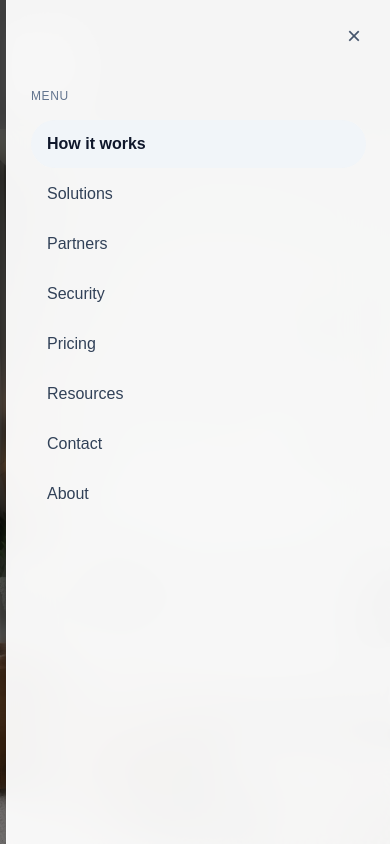
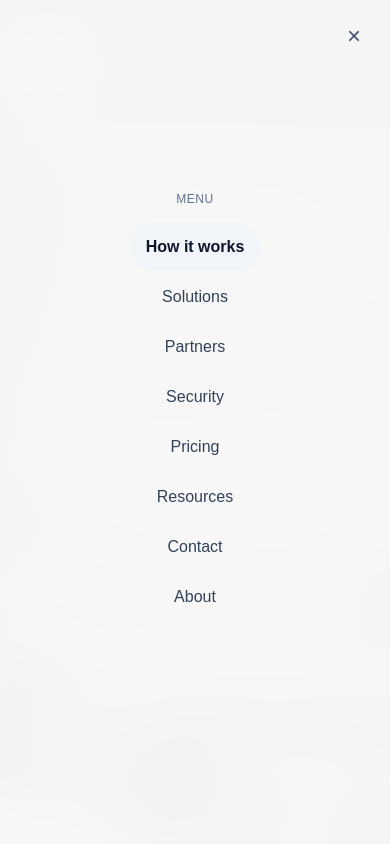
Before and after one commit to Srivalli-Yaarlagadda/parallax-demo, a Next.js app: page / in a window 390 px wide. Both pictures are taken after a click on the button "Open menu". Shown: the top 844 px of the page. Built offline with nearby package versions, Linux system fonts and the light colour scheme.

Commit message:
first commit

```diff
--- a/app/components/Navbar1/navbar1.tsx
+++ b/app/components/Navbar1/navbar1.tsx
@@ -15,8 +15,8 @@ const navItems = [
   "About",
 ];
 
-const easeOpen = [0.33, 1, 0.68, 1] as const;
-const easeClose = [0.4, 0, 0.2, 1] as const;
+const easeOpen = [0.22, 0.61, 0.36, 1] as const; // smooth ease-out
+const easeClose = [0.33, 1, 0.68, 1] as const;
 
 export default function BlobNavbar() {
   const [activeIndex, setActiveIndex] = useState(0);
@@ -152,7 +152,7 @@ export default function BlobNavbar() {
         </button>
       </div>
 
-      {/* Mobile menu – overlay + panel (different open vs close animation) */}
+      {/* Mobile menu – overlay + cone-shaped blob (quarter circle) from top-right to bottom-left */}
       <AnimatePresence>
         {menuOpen && (
           <>
@@ -160,48 +160,34 @@ export default function BlobNavbar() {
               initial={{ opacity: 0 }}
               animate={{ opacity: 1 }}
               exit={{ opacity: 0 }}
-              transition={{
-                duration: 0.35,
-                ease: easeOpen,
-              }}
+              transition={{ duration: 0.5, ease: easeOpen }}
               className="fixed inset-0 z-40 bg-black/50 backdrop-blur-sm lg:hidden"
               onClick={() => setMenuOpen(false)}
               aria-hidden
             />
+            {/* Cone shape: quarter-circle curve growing from top-right toward bottom-left */}
             <motion.div
-              initial={{ x: "100%", opacity: 0.6 }}
+              initial={{ clipPath: "circle(0% at 100% 0%)" }}
               animate={{
-                x: 0,
-                opacity: 1,
-                transition: {
-                  type: "tween",
-                  duration: 0.45,
-                  ease: easeOpen,
-                },
+                clipPath: "circle(200% at 100% 0%)",
+                transition: { type: "tween", duration: 0.9, ease: easeOpen },
               }}
               exit={{
-                x: "100%",
-                opacity: 0.7,
-                transition: {
-                  type: "tween",
-                  duration: 0.28,
-                  ease: easeClose,
-                },
+                clipPath: "circle(0% at 100% 0%)",
+                transition: { type: "tween", duration: 0.5, ease: easeClose },
               }}
-              className="fixed inset-y-0 right-0 z-50 w-full max-w-sm bg-white/95 backdrop-blur-xl border-l border-white/40 shadow-xl lg:hidden flex flex-col"
+              className="fixed inset-0 z-50 flex flex-col items-center justify-center bg-white/95 backdrop-blur-xl shadow-2xl lg:hidden"
             >
-              <div className="flex justify-end p-4 shrink-0">
               <button
                 type="button"
                 aria-label="Close menu"
                 onClick={() => setMenuOpen(false)}
-                  className="flex h-10 w-10 items-center justify-center rounded-full text-2xl font-light leading-none text-slate-600 hover:bg-slate-100 hover:text-slate-900 transition-colors"
+                className="absolute right-4 top-4 flex h-10 w-10 shrink-0 items-center justify-center rounded-full text-2xl font-light text-slate-600 hover:bg-slate-100 hover:text-slate-900 transition-colors"
               >
                 ×
               </button>
-              </div>
               <motion.nav
-                className="flex flex-1 flex-col pt-4 px-6 pb-8"
+                className="flex flex-col items-center justify-center px-6 pb-8 text-center"
                 initial="hidden"
                 animate="visible"
                 exit="exit"
@@ -209,44 +195,31 @@ export default function BlobNavbar() {
                   hidden: { opacity: 0 },
                   visible: {
                     opacity: 1,
-                    transition: {
-                      staggerChildren: 0.05,
-                      delayChildren: 0.12,
+                    transition: { staggerChildren: 0.06, delayChildren: 0.2 },
                   },
-                  },
-                  exit: {
-                    opacity: 0,
-                    transition: { staggerChildren: 0.03, staggerDirection: -1 },
-                  },
+                  exit: { opacity: 0, transition: { staggerChildren: 0.03, staggerDirection: -1 } },
                 }}
               >
                 <motion.p
-                  variants={{
-                    hidden: { opacity: 0, y: 8 },
-                    visible: { opacity: 1, y: 0 },
-                    exit: { opacity: 0, y: -4 },
-                  }}
-                  transition={{ duration: 0.25 }}
+                  variants={{ hidden: { opacity: 0, y: 8 }, visible: { opacity: 1, y: 0 }, exit: { opacity: 0, y: -4 } }}
+                  transition={{ duration: 0.22 }}
                   className="mb-4 text-xs font-medium uppercase tracking-wider text-slate-500"
                 >
                   Menu
                 </motion.p>
-                <ul className="flex flex-col gap-0.5 list-none p-0 m-0">
+                <ul className="flex flex-col gap-0.5 list-none p-0 m-0 items-center w-full max-w-xs">
                   {navItems.map((item, index) => {
                     const isActive = activeIndex === index;
                     return (
                       <motion.li
                         key={item}
-                        variants={{
-                          hidden: { opacity: 0, x: 16 },
-                          visible: { opacity: 1, x: 0 },
-                          exit: { opacity: 0, x: -12 },
-                        }}
-                        transition={{ duration: 0.28 }}
+                        variants={{ hidden: { opacity: 0, y: 12 }, visible: { opacity: 1, y: 0 }, exit: { opacity: 0, y: -8 } }}
+                        transition={{ duration: 0.25 }}
+                        className="w-full"
                       >
                         <button
                           onClick={() => handleNavClick(index)}
-                          className={`w-full rounded-full px-4 py-3 text-left text-base font-medium transition-colors ${isActive ? "text-slate-900 font-semibold bg-slate-100" : "text-slate-700 hover:bg-slate-50"}`}
+                          className={`w-full rounded-full px-4 py-3 text-center text-base font-medium transition-colors ${isActive ? "text-slate-900 font-semibold bg-slate-100" : "text-slate-700 hover:bg-slate-50"}`}
                         >
                           {item}
                         </button>
--- a/app/components/Navbar1/navbar11.tsx
+++ b/app/components/Navbar1/navbar11.tsx
@@ -64,7 +64,7 @@ export default function Navbar11() {
           onClick={closeDropdown}
         />
       )}
-      <header className="fixed inset-x-0 top-0 z-40 flex h-14 md:h-16 items-center justify-between bg-stone-900/90 backdrop-blur-md border-b border-white/10 px-4 md:px-8">
+      <header className={`fixed inset-x-0 top-0 flex h-14 md:h-16 items-center justify-between bg-stone-900/90 backdrop-blur-md border-b border-white/10 px-4 md:px-8 ${menuOpen ? "z-[60]" : "z-40"}`}>
         {/* Left: Logo */}
         <a href="/" className="flex shrink-0 items-center" aria-label="Home">
           <img
```
Lines whose indentation alone changed are shown as unchanged.
